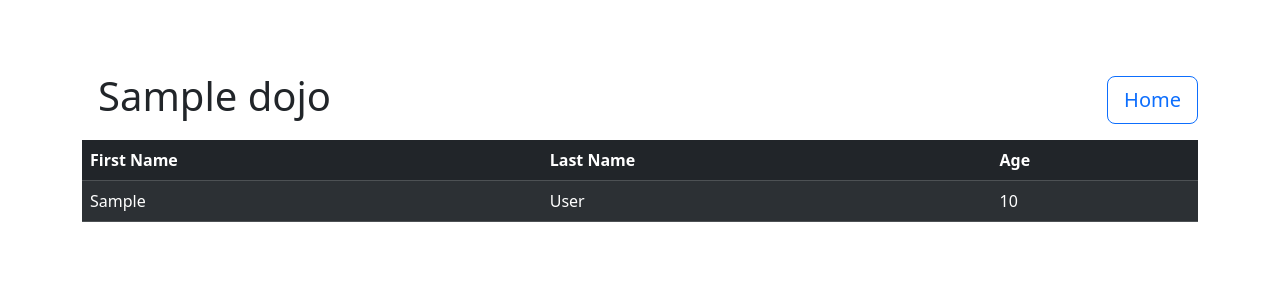
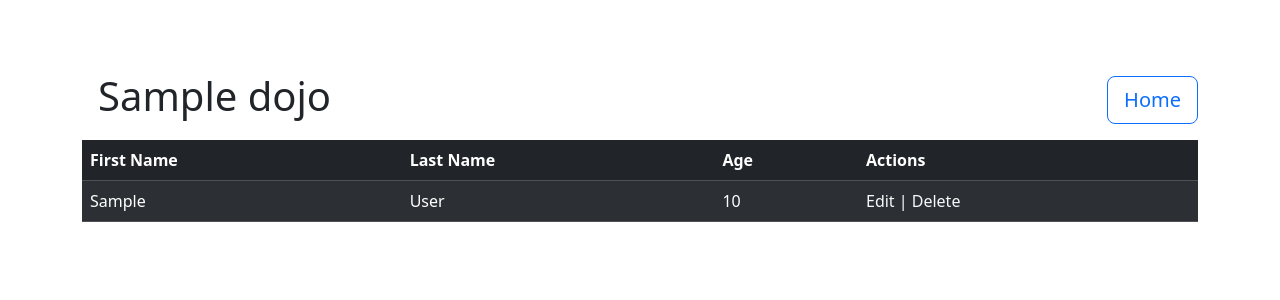
Before and after one commit to igutierrez04/dojos_and_ninjas_crud, a Flask app: page /dojo/show/1 in a window 1280 px wide. Shown: the top 300 px of the page. Run offline with Flask 3, Linux system fonts and the light colour scheme; tables that the repository leaves empty or names only in its code hold one stand-in row (values such as "Sample post").

Commit message:
begining steps to sensei bonus. Adding update and delete functionality to the ninjas

```diff
--- a/flask_app/controllers/ninja_controller.py
+++ b/flask_app/controllers/ninja_controller.py
@@ -17,3 +17,7 @@ def create_ninja():
     }
     Ninja.create_ninja(data)
     return redirect(f'/dojo/show/{request.form["dojo_id"]}')
+
+@app.route('/ninja/edit/<int:id>')
+def update_ninja(id):
+    pass
--- a/flask_app/templates/show_dojo.html
+++ b/flask_app/templates/show_dojo.html
@@ -28,6 +28,7 @@
                             <th scope="col">First Name</th>
                             <th scope="col">Last Name</th>
                             <th scope="col">Age</th>
+                            <th scope="col">Actions</th>
                         </thead>
                         <tbody>
                             {% for ninja in dojo_data.ninjas %}
@@ -35,6 +36,7 @@
                                 <td>{{ ninja.first_name }}</td>
                                 <td>{{ ninja.last_name }}</td>
                                 <td>{{ ninja.age }}</td>
+                                <td><a href="" class="text-decoration-none text-light">Edit</a> | <a href="" class="text-decoration-none text-light">Delete</a></td>
                             </tr>
                             {% endfor %}
                         </tbody>
```
